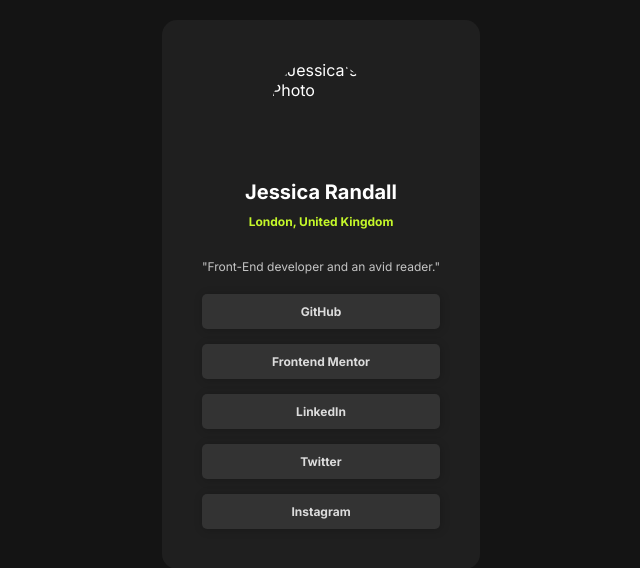
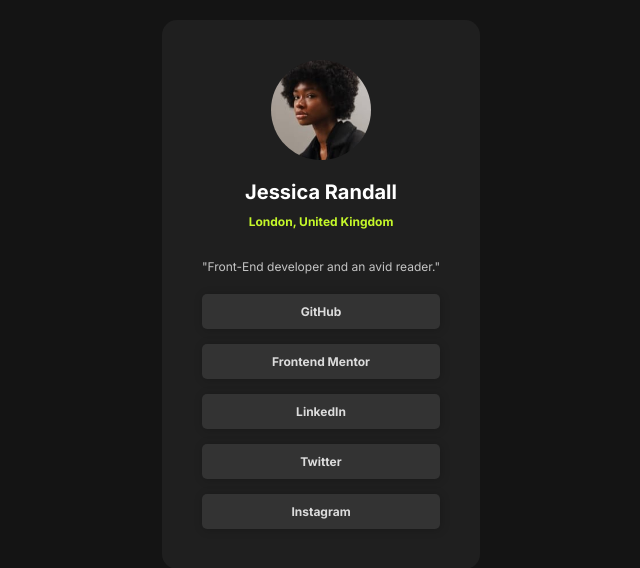
Before and after one commit to tagoras/social-links-card, a plain HTML site: page index.html in a window 1280 px wide. Shown: the part 106-674 px from the top of the page, without its empty margins (319-959 px from the left). Drawn offline with Linux system fonts and the light colour scheme; the site is published under a folder, as on GitHub Pages, so addresses that start at the root find nothing.

Commit message:
Fixed relative path of a picture

```diff
--- a/index.html
+++ b/index.html
@@ -19,7 +19,7 @@
   <body>
     <section class="card-container">
       <div class="card">
-        <img src="/assets/images/avatar-jessica.jpeg" alt="Jessica's Photo" class="profile-image" />
+        <img src="assets/images/avatar-jessica.jpeg" alt="Jessica's Photo" class="profile-image" />
         <h3 class="title-name">Jessica Randall</h3>
         <p class="location">London, United Kingdom</p>
         <p class="about-me">"Front-End developer and an avid reader."</p>
```
